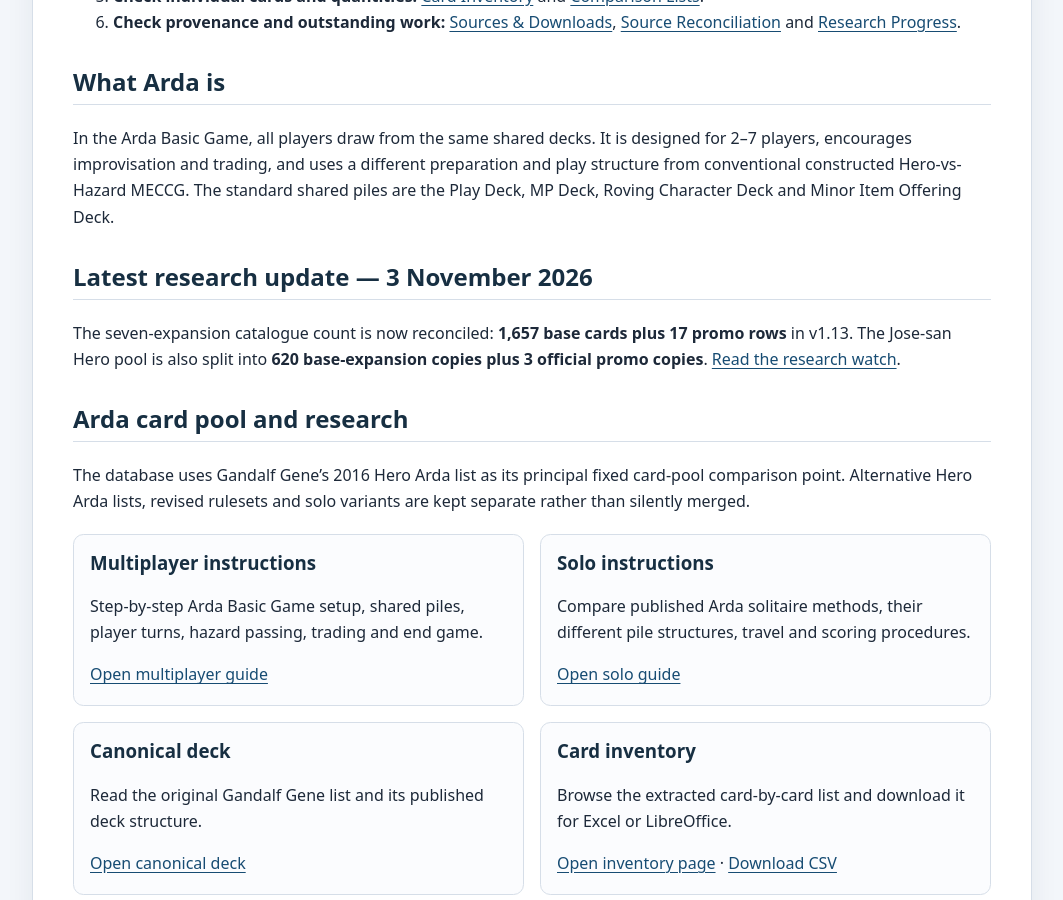
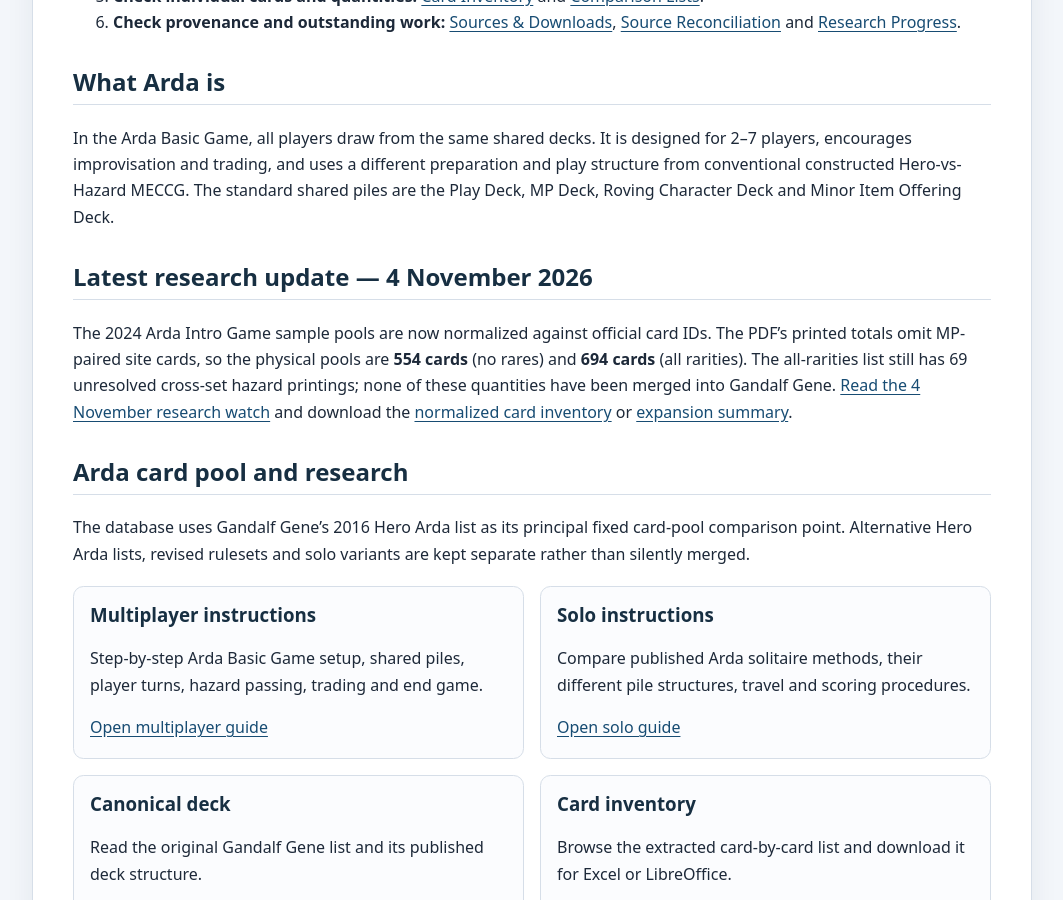
Before and after one commit to JamSpot/meccg-arda-master-database, a Jekyll site: the page built from index.md, in a window 1280 px wide and 900 px high, scrolled down 1208 px. Shown: the whole window, without its empty margins (108-1171 px from the left). Built offline with Jekyll 4.4.1, drawn with Linux system fonts in a browser that asks for light colours.

Commit message:
Update homepage with 4 November Arda research

```diff
--- a/index.md
+++ b/index.md
@@ -34,9 +34,9 @@ This site teaches and documents **Arda format**: the shared-deck multiplayer gam
 
 In the Arda Basic Game, all players draw from the same shared decks. It is designed for 2–7 players, encourages improvisation and trading, and uses a different preparation and play structure from conventional constructed Hero-vs-Hazard MECCG. The standard shared piles are the Play Deck, MP Deck, Roving Character Deck and Minor Item Offering Deck.
 
-## Latest research update — 3 November 2026
+## Latest research update — 4 November 2026
 
-The seven-expansion catalogue count is now reconciled: **1,657 base cards plus 17 promo rows** in v1.13. The Jose-san Hero pool is also split into **620 base-expansion copies plus 3 official promo copies**. [Read the research watch](docs/research-watch-2026-11-03.html).
+The 2024 Arda Intro Game sample pools are now normalized against official card IDs. The PDF's printed totals omit MP-paired site cards, so the physical pools are **554 cards** (no rares) and **694 cards** (all rarities). The all-rarities list still has 69 unresolved cross-set hazard printings; none of these quantities have been merged into Gandalf Gene. [Read the 4 November research watch](docs/research-watch-2026-11-04.html) and download the [normalized card inventory](data/arda-intro-game-card-inventory.csv) or [expansion summary](data/arda-intro-game-expansion-summary.csv).
 
 ## Arda card pool and research
 
```
